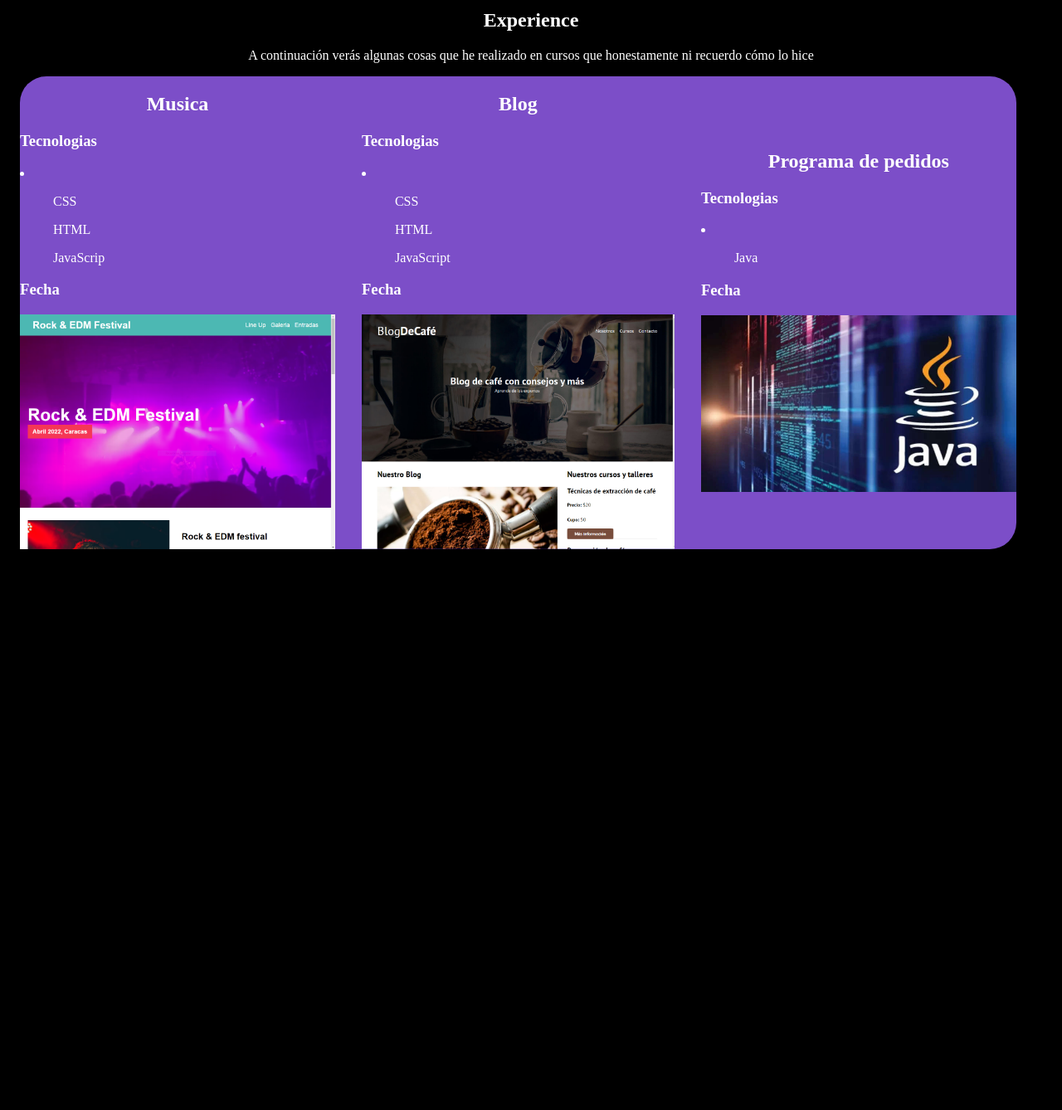
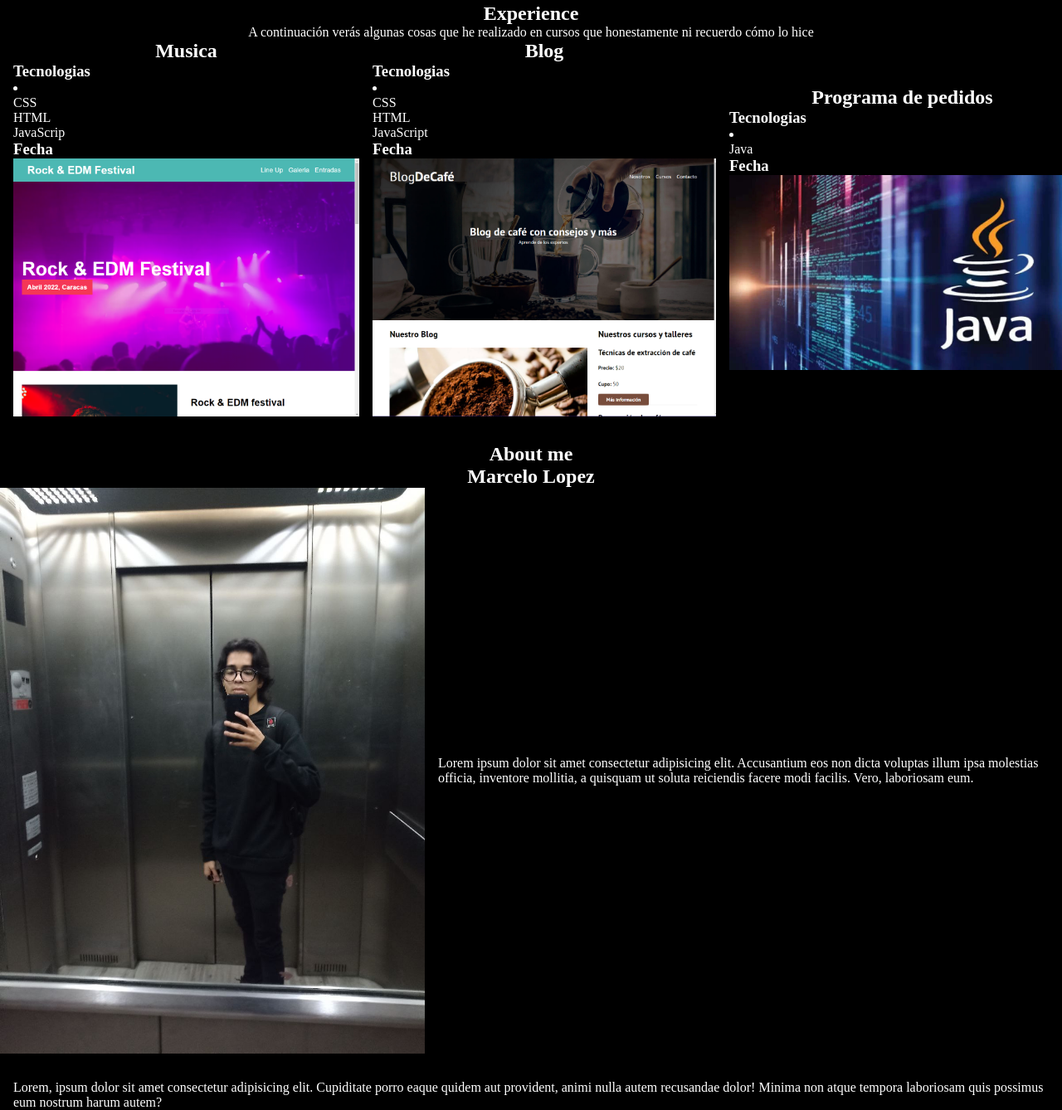
Before and after one commit to marselo95/SI-Marcelo-Lopez, a plain HTML site: page index.html in a window 1280 px wide. Shown: the part 1452-2790 px from the top of the page at 83% size. Before the commit the page ends 2122 px from the top, so only its background shows below. Drawn offline with Linux system fonts and the light colour scheme.

Commit message:
about me

```diff
--- a/index.html
+++ b/index.html
@@ -93,7 +93,33 @@
                 <h3>Fecha</h3>
                 <a href="https://github.com/marselo95/ProyectoEDD"><img src="./img/pryecto3.png" alt=""></a>
             </div>
+        </div>
 
+    </section>
+
+    <section class="about-me">
+        <h1>About me</h1>
+        <h1>Marcelo Lopez</h1>
+
+        <div class="about-me-container">
+
+
+
+            <img src="img/photo_2023-02-04_13-53-20.jpg" alt="">
+
+            <p>Lorem ipsum dolor sit amet consectetur adipisicing elit. Accusantium eos non dicta voluptas illum ipsa
+                molestias officia, inventore mollitia, a quisquam ut soluta reiciendis facere modi facilis. Vero,
+                laboriosam
+                eum.</p>
+
+
+
+        </div>
+
+        <div class="gustos">
+            <p>Lorem, ipsum dolor sit amet consectetur adipisicing elit. Cupiditate porro eaque quidem aut provident,
+                animi nulla autem recusandae dolor! Minima non atque tempora laboriosam quis possimus eum nostrum harum
+                autem?</p>
         </div>
 
 
--- a/styles.css
+++ b/styles.css
@@ -1,8 +1,17 @@
 @import url("https://fonts.googleapis.com/css2?family=Inter:wght@400;500;700;900&display=swap");
-s * {
+* {
     margin: 0;
     padding: 0;
     box-sizing: border-box;
+}
+
+h1{
+    color: white;
+    text-align: center;
+}
+
+p {
+    color: white;
 }
 
 body {
@@ -108,13 +117,12 @@ body {
 }
 
 .experience-container {
-    flex-direction: column;
-    justify-content: space-between;
-    gap: 2rem;
-    width: 95%;
-    max-width: 120rem;
-    background-color: #7c4ec8;
-    border-radius: 2rem;
+    flex-direction: grid;
+    width: 100%;
+    margin: 0 auto;
+    gap: 1em;
+    overflow: hidden;
+    grid-template-columns: repeat(auto-fit, minmax(260px, auto));
 }
 
 .experience-container img {
@@ -122,6 +130,20 @@ body {
     width: 100%;
     height: 100%;
 }
+
+.about-me{
+    margin-top: 2rem;
+}
+
+.about-me img{
+    width: 100%;
+    height: 100%;
+}
+
+.gustos{
+    margin-top: 2rem;
+}
+
 
 @keyframes slide {
     0% {
@@ -145,6 +167,8 @@ body {
         margin-left: -200%;
     }
 }
+
+
 
 @media (min-width: 400px) {
     .navbar {
@@ -172,8 +196,8 @@ body {
         visibility: visible;
         align-items: center;
         flex-direction: row;
-        justify-content: space-between;
-        height: 0;
+        justify-content: center;
+        height: auto;
     }
     .inicio {
         min-width: 70rem;
@@ -204,6 +228,26 @@ body {
         justify-content: space-between;
     }
 
+    .about-me img{
+        width: 40%;
+        height: 40%;
+        align-items: center;
+    }
+
+    .about-me-container{
+        display: flex ;
+        flex-direction: row;
+        align-items: center;
+        justify-content: center;
+    }
+
+    .about-me p{
+        margin: 0 1rem 0 1rem;
+
+    }
+
+
+
 }
 
 @media (min-width: 1024px) {
```
Also changed, not shown: img/photo_2023-02-04_13-53-20.jpg (added).
